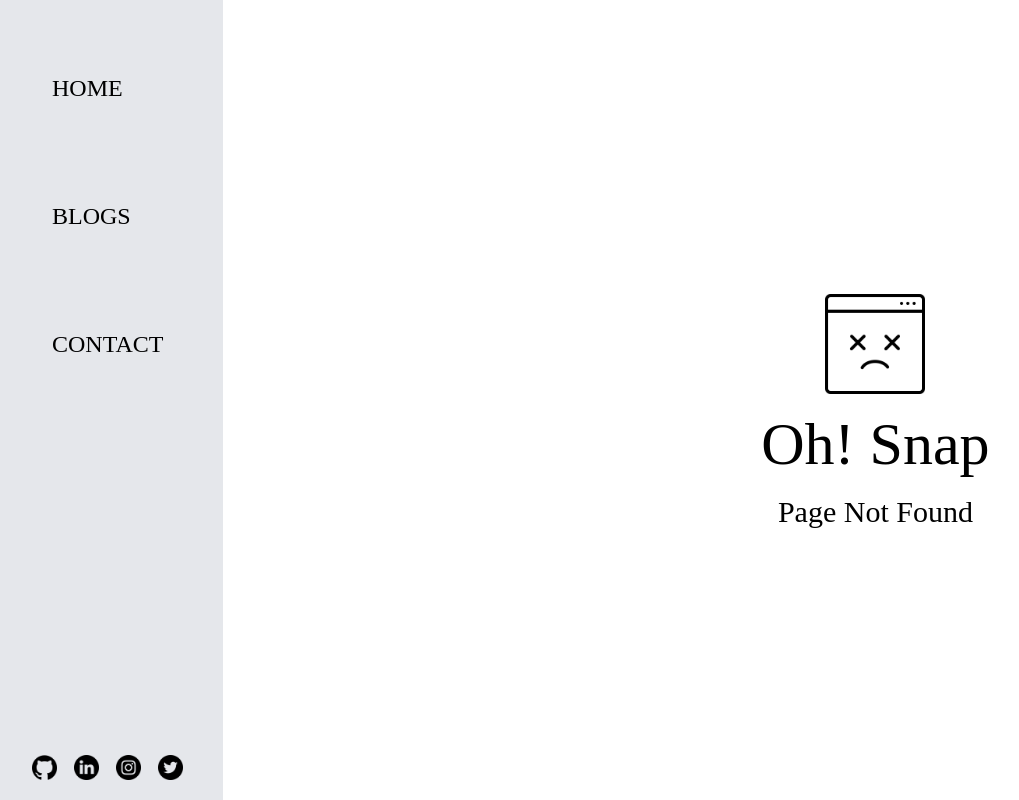
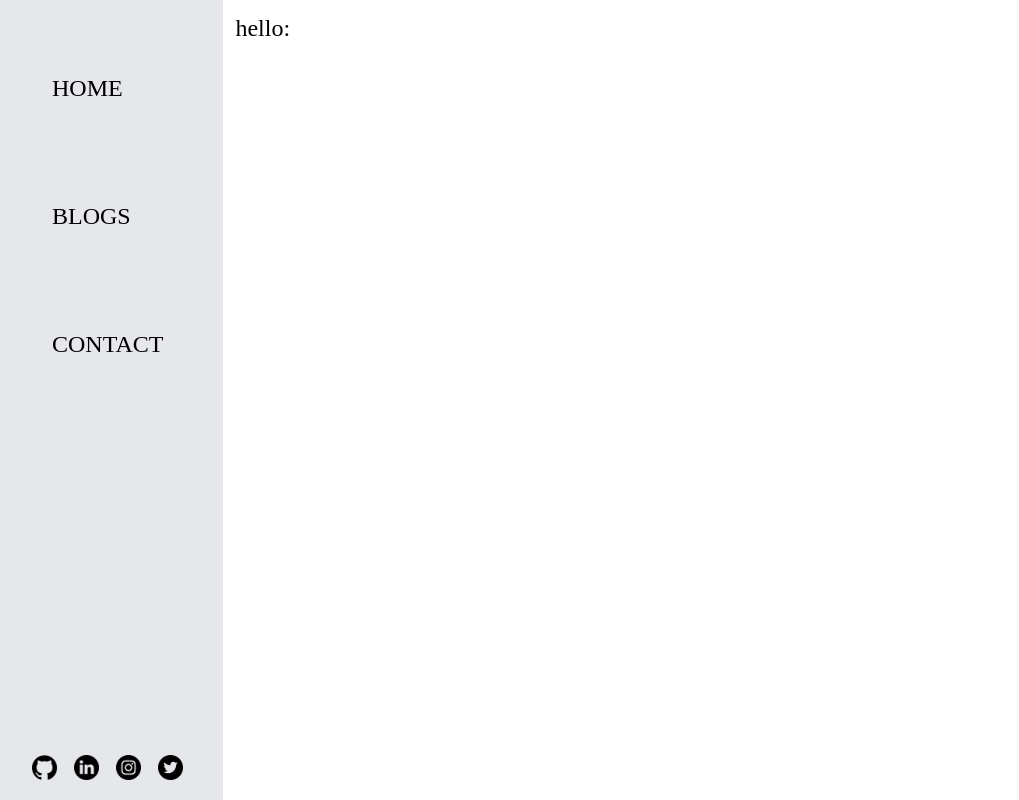
Before and after one commit to arup-basak/arupbasak.com, a Next.js app: page /blog/1 in a window 1280 px wide. Before the commit this address had no page. Shown: the whole page, without its empty margins (8-1027 px from the left). Built offline with nearby package versions, Linux system fonts and the light colour scheme.

Commit message:
Added Blogs Search

```diff
--- /dev/null
+++ b/src/pages/blog/[slut].tsx
@@ -0,0 +1,13 @@
+import { useRouter } from 'next/router'
+
+const Post = () => {
+  const router = useRouter()
+  const { pid } = router.query
+  return (
+    <div>
+      hello: {pid}
+    </div>
+  )
+}
+
+export default Post
--- a/src/pages/blogs.tsx
+++ b/src/pages/blogs.tsx
@@ -1,9 +1,15 @@
 import React from 'react'
 import BlogComponent from '@/components/BlogComponent'
+import Head from 'next/head'
 
 function blogs() {
   return (
     <div className='grid grid-cols-6 gap-3 px-2'>
+      <Head>
+        <title>
+          Blogs
+        </title>
+      </Head>
       <BlogComponent />
       <BlogComponent />
       <BlogComponent />
```
